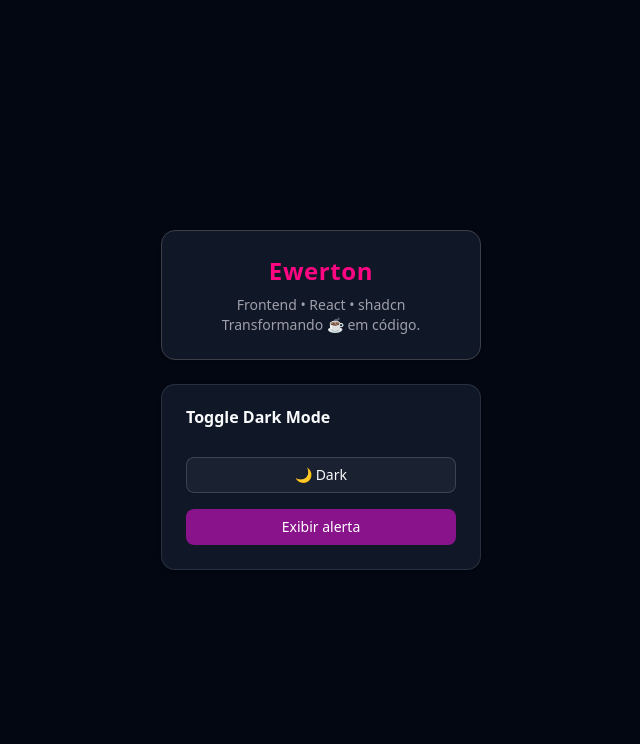
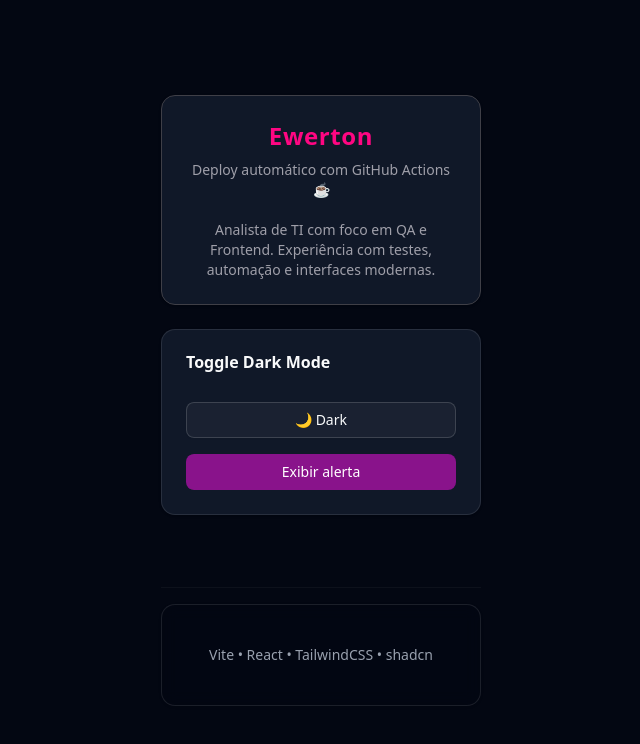
Before and after one commit to eweerfr/eweerfr.github.io, a React (Vite) app: page / in a window 1280 px wide. Shown: the top 744 px of the page, without its empty margins (319-959 px from the left). Built offline with nearby package versions, Linux system fonts and the light colour scheme.

Commit message:
ui: add new components (footer)

```diff
--- a/src/App.tsx
+++ b/src/App.tsx
@@ -1,6 +1,8 @@
 import { ThemeToggle } from "@/components/theme-toggle"
 import { AlertButton } from "@/components/alert-button"
 import { Card, CardContent, CardHeader, CardTitle, CardDescription } from "@/components/ui/card"
+
+import { Footer } from "@/components/footer"
 
 export default function App() {
   return (
@@ -15,8 +17,10 @@ export default function App() {
               Ewerton
             </CardTitle>
             <CardDescription className="text-zinc-400">
-              Frontend • React • shadcn<br/>
-              Transformando ☕ em código.
+              Deploy automático com GitHub Actions ☕<br /><br />
+
+              Analista de TI com foco em QA e Frontend.
+              Experiência com testes, automação e interfaces modernas.
             </CardDescription>
           </CardHeader>
         </Card>
@@ -31,6 +35,8 @@ export default function App() {
             <AlertButton />
           </CardContent>
         </Card>
+
+        <Footer />
       </div>
     </div>
   )
--- /dev/null
+++ b/src/components/footer.tsx
@@ -0,0 +1,16 @@
+import { Card, CardContent } from "@/components/ui/card"
+import { Separator } from "@/components/ui/separator"
+
+export function Footer() {
+  return (
+    <footer className="mt-12 w-full max-w-md">
+      <Separator className="mb-4 opacity-40" />
+
+      <Card className="bg-background/50 backdrop-blur">
+        <CardContent className="py-4 text-center text-sm text-muted-foreground">
+          Vite • React • TailwindCSS • shadcn
+        </CardContent>
+      </Card>
+    </footer>
+  )
+}
--- /dev/null
+++ b/src/components/ui/separator.tsx
@@ -0,0 +1,26 @@
+import * as React from "react"
+import { Separator as SeparatorPrimitive } from "radix-ui"
+
+import { cn } from "@/lib/utils"
+
+function Separator({
+  className,
+  orientation = "horizontal",
+  decorative = true,
+  ...props
+}: React.ComponentProps<typeof SeparatorPrimitive.Root>) {
+  return (
+    <SeparatorPrimitive.Root
+      data-slot="separator"
+      decorative={decorative}
+      orientation={orientation}
+      className={cn(
+        "bg-border shrink-0 data-[orientation=horizontal]:h-px data-[orientation=horizontal]:w-full data-[orientation=vertical]:h-full data-[orientation=vertical]:w-px",
+        className
+      )}
+      {...props}
+    />
+  )
+}
+
+export { Separator }
```
